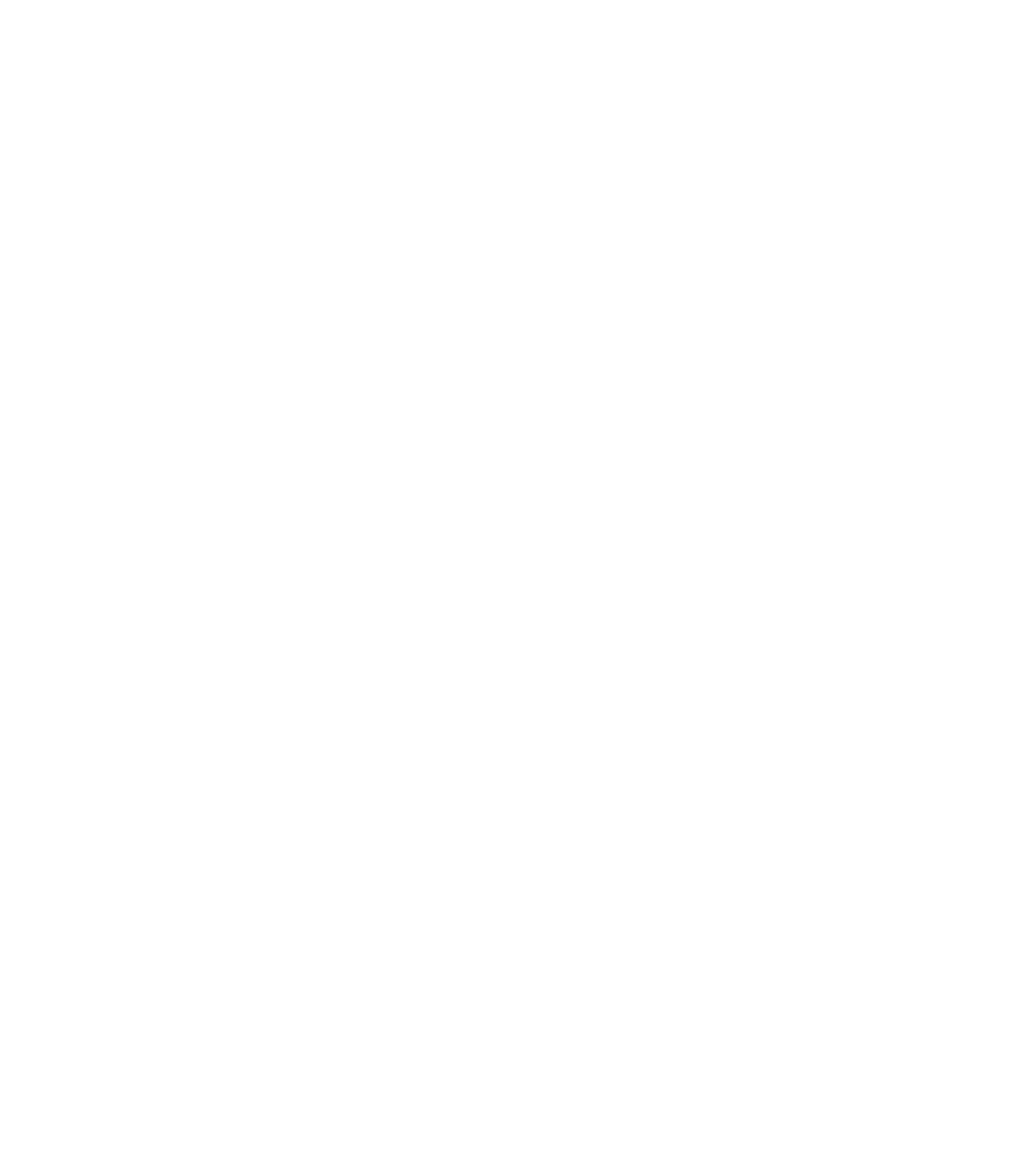
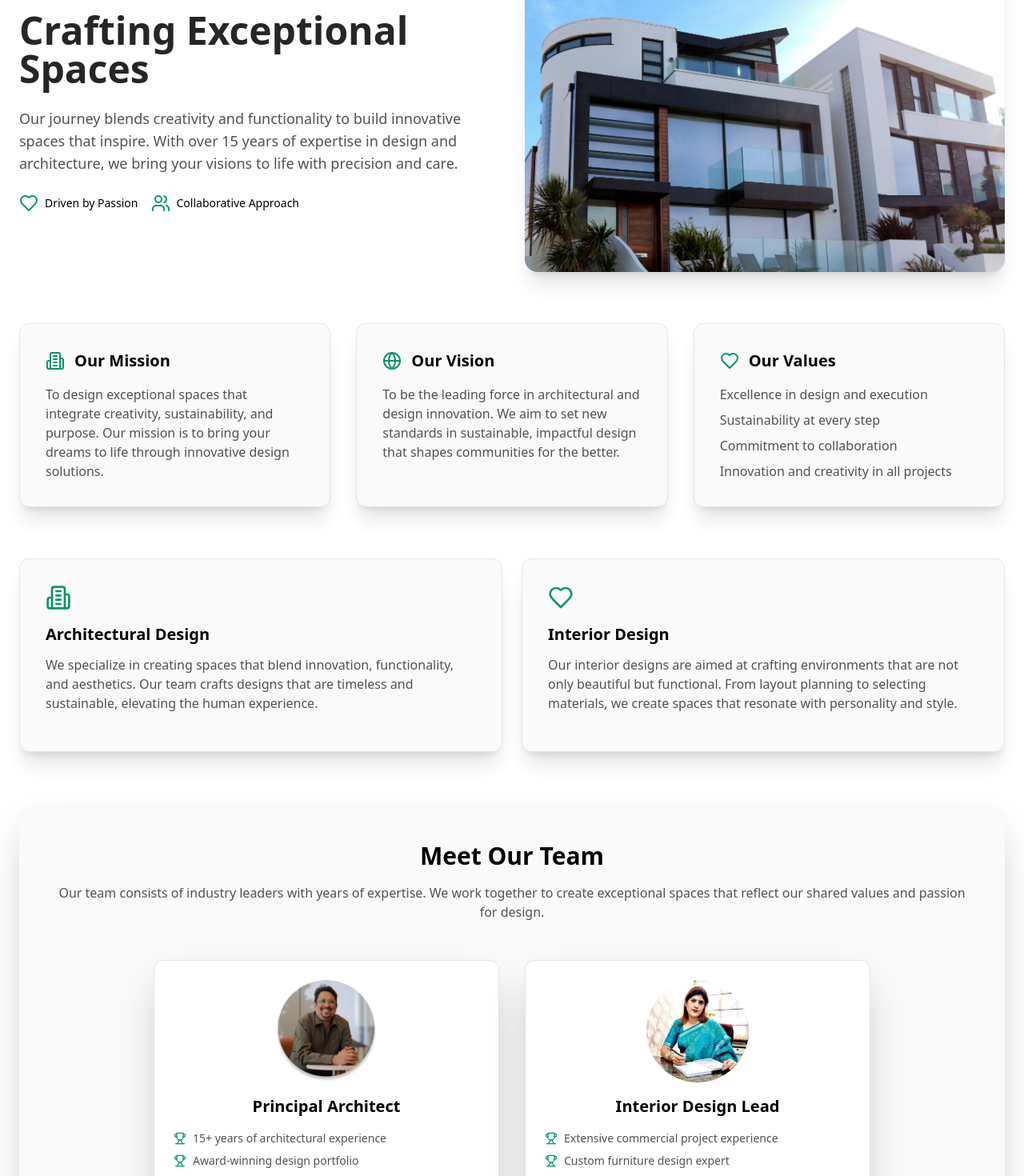
Before and after one commit to its-aniket/thinkdesign.build, a Next.js app: page /about_us in a window 1280 px wide. Shown: the part 140-1610 px from the top of the page at 80% size. Before the commit the page ends 800 px from the top, so only its background shows below. Built offline with nearby package versions, Linux system fonts and the light colour scheme.

Commit message:
about us page

```diff
--- a/src/app/about_us/page.tsx
+++ b/src/app/about_us/page.tsx
@@ -1,9 +1,258 @@
-import React from 'react'
+"use client";
+import React from "react";
+import { Building2, Heart, Globe, Users, Trophy } from "lucide-react";
+import { motion } from "framer-motion";
+import { gsap } from "gsap";
+import Contactus from "@/components/Contactus";
+interface TeamMemberProps {
+  image: string;
+  name: string;
+  achievements: string[];
+}
+const AboutUs = () => {
+  // Animation for image
+  React.useEffect(() => {
+    gsap.fromTo(
+      ".about-image",
+      { opacity: 0, scale: 0.8 },
+      { opacity: 1, scale: 1, duration: 2, ease: "power4.out" }
+    );
+  }, []);
 
-const index = () => {
   return (
-    <div>index</div>
-  )
-}
+    <div className="max-w-screen-xl mx-auto px-6 mt-[5rem]">
+      {/* Hero Section */}
+      <div className="flex flex-col lg:flex-row justify-between items-center gap-8 mb-16">
+        <div className="space-y-6 lg:w-1/2">
+          <motion.h1
+            className="text-4xl lg:text-5xl font-bold text-neutral-800"
+            initial={{ opacity: 0 }}
+            animate={{ opacity: 1 }}
+            transition={{ delay: 0.5 }}
+          >
+            Crafting Exceptional Spaces
+          </motion.h1>
+          <motion.p
+            className="text-lg text-neutral-600"
+            initial={{ opacity: 0 }}
+            animate={{ opacity: 1 }}
+            transition={{ delay: 0.7 }}
+          >
+            Our journey blends creativity and functionality to build innovative
+            spaces that inspire. With over 15 years of expertise in design and
+            architecture, we bring your visions to life with precision and care.
+          </motion.p>
+          <div className="flex gap-4">
+            <motion.div
+              className="flex items-center gap-2"
+              initial={{ opacity: 0 }}
+              animate={{ opacity: 1 }}
+              transition={{ delay: 0.9 }}
+            >
+              <Heart className="w-6 h-6 text-emerald-600" />
+              <span className="text-sm">Driven by Passion</span>
+            </motion.div>
+            <motion.div
+              className="flex items-center gap-2"
+              initial={{ opacity: 0 }}
+              animate={{ opacity: 1 }}
+              transition={{ delay: 1.1 }}
+            >
+              <Users className="w-6 h-6 text-emerald-600" />
+              <span className="text-sm">Collaborative Approach</span>
+            </motion.div>
+          </div>
+        </div>
+        <motion.div
+          className="about-image rounded-2xl overflow-hidden shadow-xl w-full lg:w-1/2 h-[400px] relative"
+          initial={{ opacity: 0, scale: 0.8 }}
+          animate={{ opacity: 1, scale: 1 }}
+          transition={{ duration: 2 }}
+        >
+          <img
+            src="/images/img1.jpg"
+            alt="Creative Architecture"
+            className="object-cover w-full h-full"
+          />
+        </motion.div>
+      </div>
 
-export default index
+      {/* Mission, Vision, Values Section */}
+      <div className="grid md:grid-cols-3 gap-8 mb-16">
+        <motion.div
+          className="bg-neutral-50 p-8 rounded-xl border border-neutral-200 shadow-xl"
+          initial={{ opacity: 0 }}
+          animate={{ opacity: 1 }}
+          transition={{ delay: 1.3 }}
+        >
+          <div className="flex items-center gap-3 mb-4">
+            <Building2 className="w-6 h-6 text-emerald-600" />
+            <h3 className="text-xl font-semibold">Our Mission</h3>
+          </div>
+          <p className="text-neutral-600">
+            To design exceptional spaces that integrate creativity,
+            sustainability, and purpose. Our mission is to bring your dreams to
+            life through innovative design solutions.
+          </p>
+        </motion.div>
+
+        <motion.div
+          className="bg-neutral-50 p-8 rounded-xl border border-neutral-200 shadow-xl"
+          initial={{ opacity: 0 }}
+          animate={{ opacity: 1 }}
+          transition={{ delay: 1.5 }}
+        >
+          <div className="flex items-center gap-3 mb-4">
+            <Globe className="w-6 h-6 text-emerald-600" />
+            <h3 className="text-xl font-semibold">Our Vision</h3>
+          </div>
+          <p className="text-neutral-600">
+            To be the leading force in architectural and design innovation. We
+            aim to set new standards in sustainable, impactful design that
+            shapes communities for the better.
+          </p>
+        </motion.div>
+
+        <motion.div
+          className="bg-neutral-50 p-8 rounded-xl border border-neutral-200 shadow-xl"
+          initial={{ opacity: 0 }}
+          animate={{ opacity: 1 }}
+          transition={{ delay: 1.7 }}
+        >
+          <div className="flex items-center gap-3 mb-4">
+            <Heart className="w-6 h-6 text-emerald-600" />
+            <h3 className="text-xl font-semibold">Our Values</h3>
+          </div>
+          <ul className="text-neutral-600 space-y-2">
+            <li>Excellence in design and execution</li>
+            <li>Sustainability at every step</li>
+            <li>Commitment to collaboration</li>
+            <li>Innovation and creativity in all projects</li>
+          </ul>
+        </motion.div>
+      </div>
+
+      {/* Core Services */}
+      <div className="grid md:grid-cols-2 gap-6 mb-16">
+        <motion.div
+          className="p-8 bg-neutral-50 rounded-xl border border-neutral-200 shadow-xl"
+          initial={{ opacity: 0 }}
+          animate={{ opacity: 1 }}
+          transition={{ delay: 1.9 }}
+        >
+          <Building2 className="w-8 h-8 text-emerald-600 mb-4" />
+          <h3 className="text-xl font-semibold mb-3">Architectural Design</h3>
+          <p className="text-neutral-600 mb-4">
+            We specialize in creating spaces that blend innovation,
+            functionality, and aesthetics. Our team crafts designs that are
+            timeless and sustainable, elevating the human experience.
+          </p>
+        </motion.div>
+
+        <motion.div
+          className="p-8 bg-neutral-50 rounded-xl border border-neutral-200 shadow-xl"
+          initial={{ opacity: 0 }}
+          animate={{ opacity: 1 }}
+          transition={{ delay: 2.1 }}
+        >
+          <Heart className="w-8 h-8 text-emerald-600 mb-4" />
+          <h3 className="text-xl font-semibold mb-3">Interior Design</h3>
+          <p className="text-neutral-600 mb-4">
+            Our interior designs are aimed at crafting environments that are not
+            only beautiful but functional. From layout planning to selecting
+            materials, we create spaces that resonate with personality and
+            style.
+          </p>
+        </motion.div>
+      </div>
+
+      {/* Team Section */}
+      <div className="bg-neutral-50 p-12 rounded-3xl shadow-2xl mb-[25px]">
+        <div className="text-center mb-12">
+          <motion.h2
+            className="text-3xl font-bold mb-4"
+            initial={{ opacity: 0 }}
+            animate={{ opacity: 1 }}
+            transition={{ delay: 2.3 }}
+          >
+            Meet Our Team
+          </motion.h2>
+          <motion.p
+            className="text-neutral-600"
+            initial={{ opacity: 0 }}
+            animate={{ opacity: 1 }}
+            transition={{ delay: 2.5 }}
+          >
+            Our team consists of industry leaders with years of expertise. We
+            work together to create exceptional spaces that reflect our shared
+            values and passion for design.
+          </motion.p>
+        </div>
+
+        <div className="grid md:grid-cols-2 gap-8 max-w-4xl mx-auto">
+          <motion.div
+            className="shadow-2xl rounded-xl"
+            initial={{ opacity: 0 }}
+            animate={{ opacity: 1 }}
+            transition={{ delay: 2.7 }}
+          >
+
+
+                <TeamMember
+                  image="/images/principle_arch.png"
+                  name="Principal Architect"
+                  achievements={[
+                    "15+ years of architectural experience",
+                    "Award-winning design portfolio",
+                    "Sustainable design specialist",
+                  ]}
+                />
+
+
+          </motion.div>
+
+          <motion.div
+            className="shadow-2xl rounded-xl"
+            initial={{ opacity: 0 }}
+            animate={{ opacity: 1 }}
+            transition={{ delay: 2.9 }}
+          >
+
+                <TeamMember
+                  image="/images/interior_designer.jpg"
+                  name="Interior Design Lead"
+                  achievements={[
+                    "Extensive commercial project experience",
+                    "Custom furniture design expert",
+                    "Space optimization specialist",
+                  ]}
+                />
+          </motion.div>
+        </div>
+      </div>
+      <Contactus />
+    </div>
+  );
+};
+
+const TeamMember: React.FC<TeamMemberProps> = ({
+  image,
+  name,
+  achievements,
+}) => (
+  <div className="bg-white p-6 rounded-xl border border-neutral-200">
+    <div className="rounded-full overflow-hidden w-32 h-32 mx-auto mb-4">
+      <img src={image} alt={name} className="object-cover w-full h-full" />
+    </div>
+    <h4 className="text-xl font-semibold text-center mb-4">{name}</h4>
+    <div className="space-y-2">
+      {achievements.map((achievement, index) => (
+        <div key={index} className="flex items-center gap-2">
+          <Trophy className="w-4 h-4 text-emerald-600 flex-shrink-0" />
+          <span className="text-sm text-neutral-600">{achievement}</span>
+        </div>
+      ))}
+    </div>
+  </div>
+);
+export default AboutUs;
--- a/src/app/services/build-design-solutions/page.tsx
+++ b/src/app/services/build-design-solutions/page.tsx
@@ -149,7 +149,7 @@ const Page = () => {
   return (
     <div className=" mx-4 min-h-screen bg-white">
       {/* Hero Section */}
-      <div className="rounded-[25px] overflow-hidden mt-[5rem]">
+      <div className="rounded-[25px] overflow-hidden md:mt-[5rem]">
 
       <motion.div
         initial={{ opacity: 0 }}
--- a/src/components/Contactus.tsx
+++ b/src/components/Contactus.tsx
@@ -39,7 +39,7 @@ const ContactUs = () => {
   };
 
   return (
-    <div className="mx-auto max-w-7xl px-4 py-4">
+    <div className="mx-auto max-w-7xl px-4 py-4 ">
       <div className="flex flex-col items-center mb-12">
         <span className="text-neutral-400 uppercase tracking-widest text-sm">
           contact us
@@ -50,7 +50,7 @@ const ContactUs = () => {
 
       <div className="flex flex-col lg:flex-row gap-8">
         {/* Contact Information */}
-        <div className="lg:w-1/3 bg-black rounded-[25px] p-8 text-white shadow-2xl transform transition-all duration-300 hover:translate-y-[-5px]">
+        <div className=" lg:w-1/3 bg-black rounded-[25px] p-8 text-white shadow-2xl transform transition-all duration-300 hover:translate-y-[-5px]">
           <h2 className="text-2xl font-bold mb-8 bg-gradient-to-r from-blue-400 to-blue-600 bg-clip-text text-transparent">
             Contact Information
           </h2>
--- a/src/constants/index.ts
+++ b/src/constants/index.ts
@@ -14,6 +14,7 @@ export const navlinks =[
           { text: "3D Modeling & Drawing Services", href: "/services/3d-modeling-rawing-services" },
         ],
       },
+    {href:"/about_us" ,text:"about us"},
 
     //{href:"/contactus" ,text:"contact us"}
 ]
```
